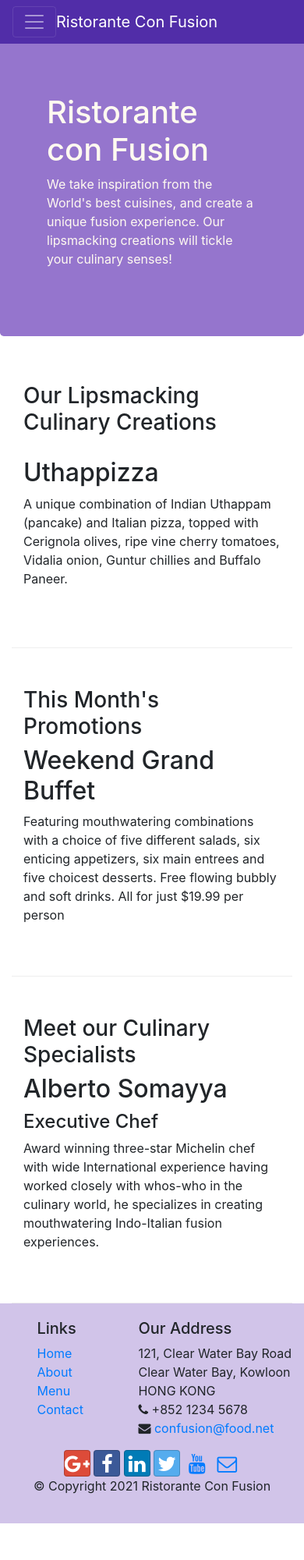
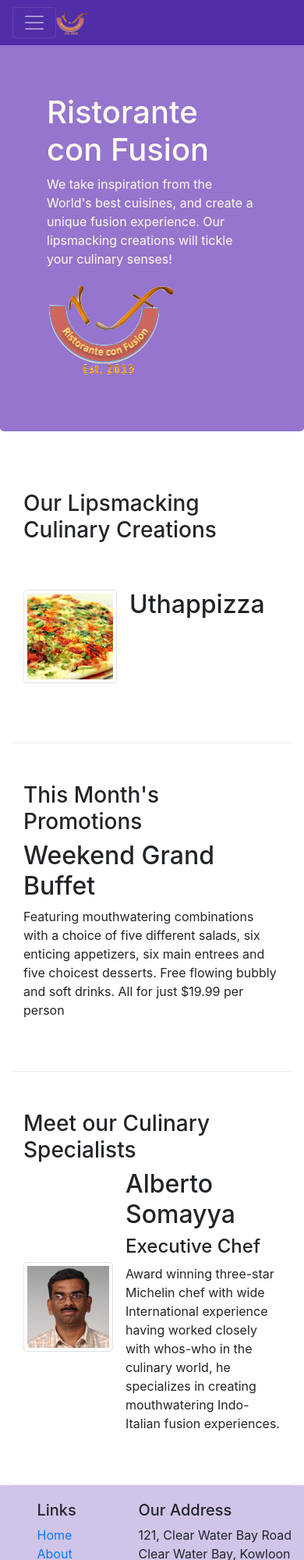
Before and after one commit to cguvenilir/conFusion, a website: page index.html in a window 390 px wide. Shown: the top 2000 px of the page at 78% size. Before the commit the page ends 1953 px from the top, so only its background shows below. Drawn offline with nearby package versions, Linux system fonts and the light colour scheme.

Commit message:
Images and Media

```diff
--- a/index.html
+++ b/index.html
@@ -21,7 +21,7 @@
             <button class="navbar-toggler" type="button" data-toggle="collapse" data-target="#Navbar">
                 <span class="navbar-toggler-icon"></span>
             </button>
-            <a class="navbar-brand mr-auto" href="#">Ristorante Con Fusion</a>
+            <a class="navbar-brand mr-auto" href="#"><img src="img/logo.png" height="30" width="41"></a>
             <div class="collapse navbar-collapse" id="Navbar">
                 <ul class="navbar-nav mr-auto">
                     <li class="nav-item active"><a class="nav-link" href="#"><span class="fa fa-home"></span> Home</a></li>
@@ -40,7 +40,8 @@
                     <h1>Ristorante con Fusion</h1>
                     <p>We take inspiration from the World's best cuisines, and create a unique fusion experience. Our lipsmacking creations will tickle your culinary senses!</p>
                 </div>
-                <div class="col-12 col-sm">
+                <div class="col-12 col-sm align-self-center">
+                    <img src="img/logo.png" class="img-fluid">
                 </div>
             </div>
         </div>
@@ -52,8 +53,13 @@
                 <h3>Our Lipsmacking Culinary Creations</h3>
             </div>
             <div class="col col-sm order-sm-first col-md">
-                <h2>Uthappizza</h2>
-                <p>A unique combination of Indian Uthappam (pancake) and Italian pizza, topped with Cerignola olives, ripe vine cherry tomatoes, Vidalia onion, Guntur chillies and Buffalo Paneer.</p>
+                <div class="media">
+                    <img class="d-flex mr-3 img-thumbnail align-self-center" src="img/uthappizza.png" alt="uthappizza">
+                    <div class="media-body">
+                        <h2 class="mt-0">Uthappizza</h2>
+                        <p class="d-none d-sm-block">A unique combination of Indian Uthappam (pancake) and Italian pizza, topped with Cerignola olives, ripe vine cherry tomatoes, Vidalia onion, Guntur chillies and Buffalo Paneer.</p>
+                    </div>
+                </div>
             </div>
         </div>
 
@@ -73,9 +79,14 @@
                 <h3>Meet our Culinary Specialists</h3>
             </div>
             <div class="col col-sm order-sm-first col-md">
-                <h2>Alberto Somayya</h2>
-                <h4>Executive Chef</h4>
-                <p>Award winning three-star Michelin chef with wide International experience having worked closely with whos-who in the culinary world, he specializes in creating mouthwatering Indo-Italian fusion experiences. </p>
+                <div class="media">
+                    <img class="d-flex mr-3 img-thumbnail align-self-center" src="img/alberto.png" alt="alberto">
+                    <div class="media-body">
+                        <h2 class="mt-0">Alberto Somayya</h2>
+                        <h4>Executive Chef</h4>
+                        <p>Award winning three-star Michelin chef with wide International experience having worked closely with whos-who in the culinary world, he specializes in creating mouthwatering Indo-Italian fusion experiences. </p>
+                    </div>
+                </div>
             </div>
         </div>
     </div>
```
Also changed, not shown: aboutus.html (+3 -2 lines), contactus.html (+3 -2 lines), img/alberto.png (added), img/buffet.png (added), img/logo.png (added), img/uthappizza.png (added), 2 other files.
